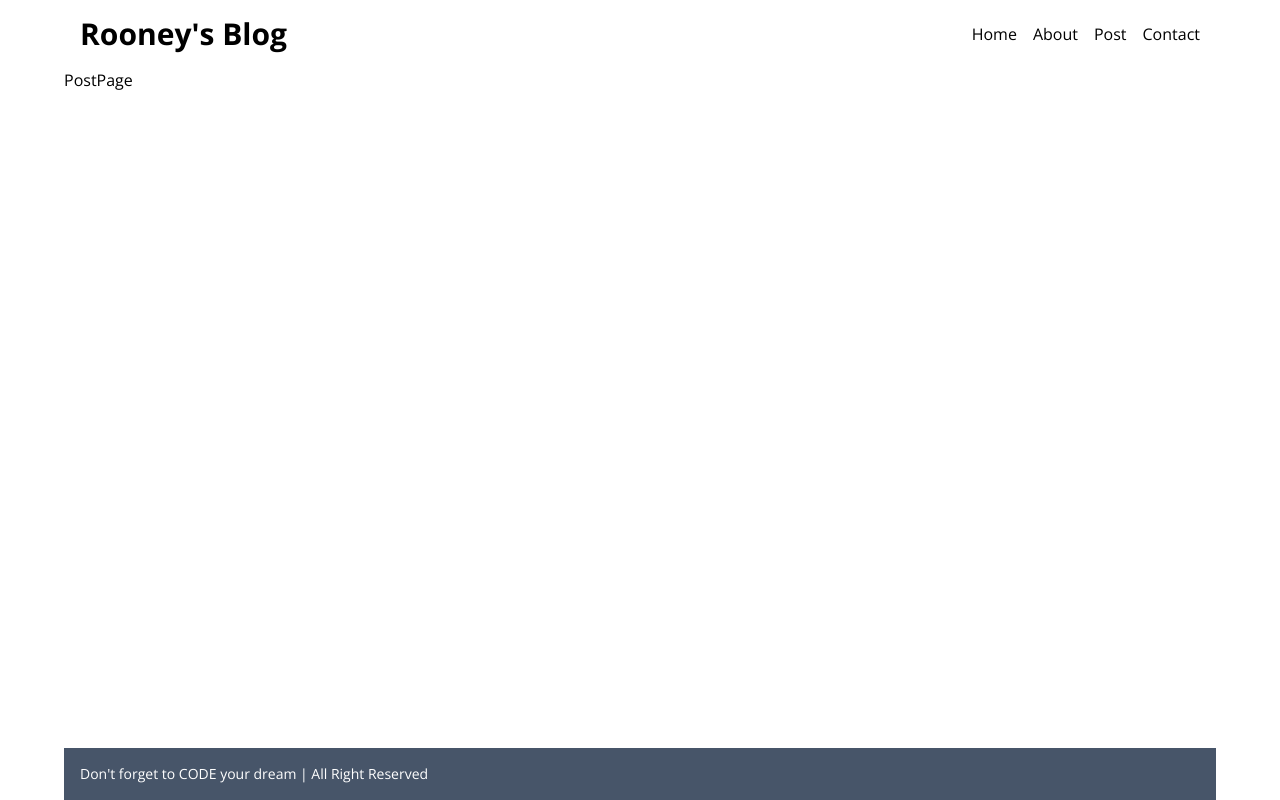
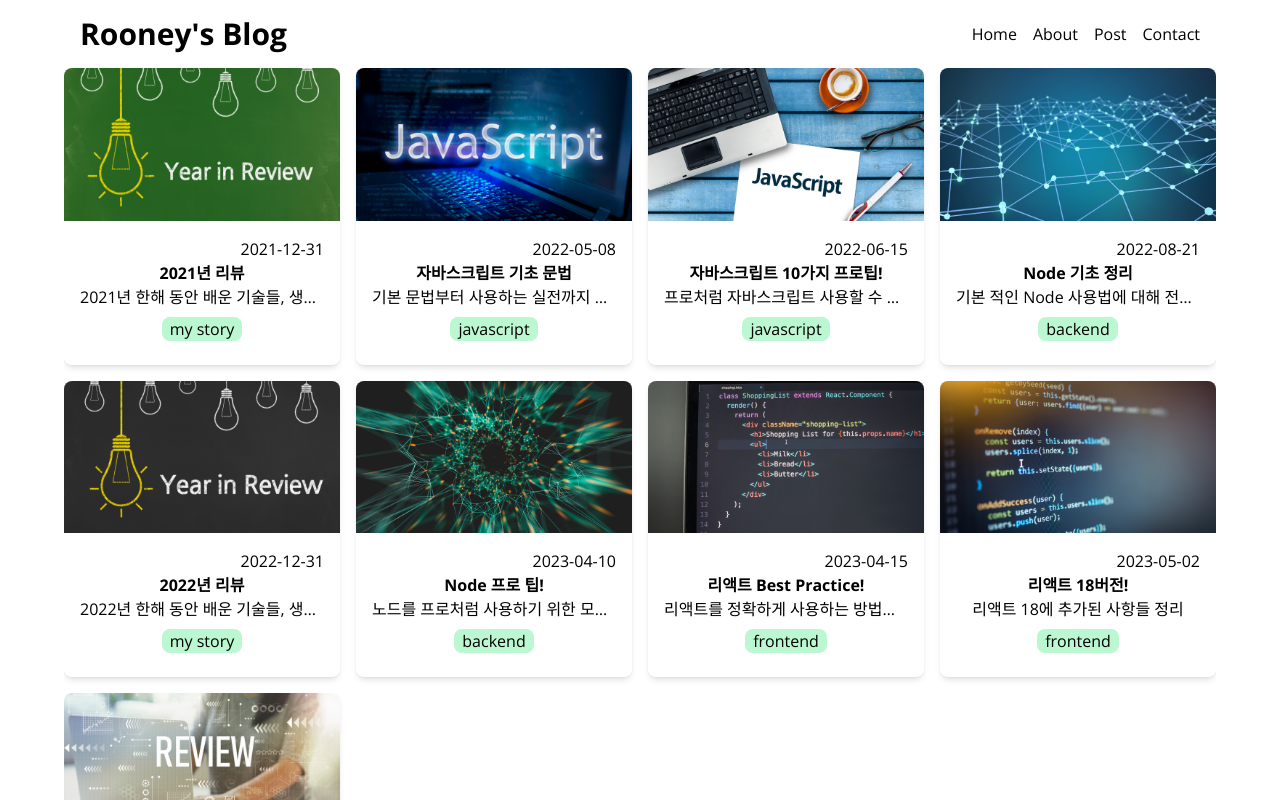
Before and after one commit to neo-rooney/dream-coding_nextjs_blog, a Next.js app: page /post in a window 1280 px wide. Built offline with nearby package versions, Linux system fonts and the light colour scheme.

Commit message:
Feat: Post page

```diff
--- a/src/app/post/page.tsx
+++ b/src/app/post/page.tsx
@@ -1,3 +1,8 @@
-export default function PostPage() {
-  return <div>PostPage</div>;
+import FilteredPosts from "@/components/FilteredPosts";
+import { getAllPosts } from "@/services/posts";
+
+export default async function PostPage() {
+  const posts = await getAllPosts();
+  const categories = [...new Set(posts.map((post) => post.category))];
+  return <FilteredPosts posts={posts} categories={categories} />;
 }
--- /dev/null
+++ b/src/components/Categories.tsx
@@ -0,0 +1,21 @@
+export default function Categories({
+  categories,
+  selected,
+  onClick,
+}: {
+  categories: string[];
+  selected: string;
+  onClick: (selected: string) => void;
+}) {
+  return (
+    <section>
+      <ul>
+        {categories.map((category) => (
+          <li key={category} onClick={() => onClick(category)}>
+            {category}
+          </li>
+        ))}
+      </ul>
+    </section>
+  );
+}
--- /dev/null
+++ b/src/components/FilteredPosts.tsx
@@ -0,0 +1,31 @@
+"use client";
+
+import { Post } from "@/services/posts";
+import { useState } from "react";
+import PostsGrid from "./PostsGrid";
+import Categories from "./Categories";
+
+type Props = {
+  posts: Post[];
+  categories: string[];
+};
+
+const DEFAULT_SELECTED = "all";
+
+export default function FilteredPosts({ posts, categories }: Props) {
+  const [selected, setSelected] = useState(DEFAULT_SELECTED);
+  const filtered =
+    selected === DEFAULT_SELECTED
+      ? posts
+      : posts.filter((post) => post.category === selected);
+  return (
+    <section>
+      <PostsGrid posts={filtered} />
+      <Categories
+        categories={[DEFAULT_SELECTED, ...categories]}
+        selected={selected}
+        onClick={(selected) => setSelected(selected)}
+      />
+    </section>
+  );
+}
--- a/tsconfig.json
+++ b/tsconfig.json
@@ -1,6 +1,6 @@
 {
   "compilerOptions": {
-    "target": "es5",
+    "target": "ES6",
     "lib": ["dom", "dom.iterable", "esnext"],
     "allowJs": true,
     "skipLibCheck": true,
```
